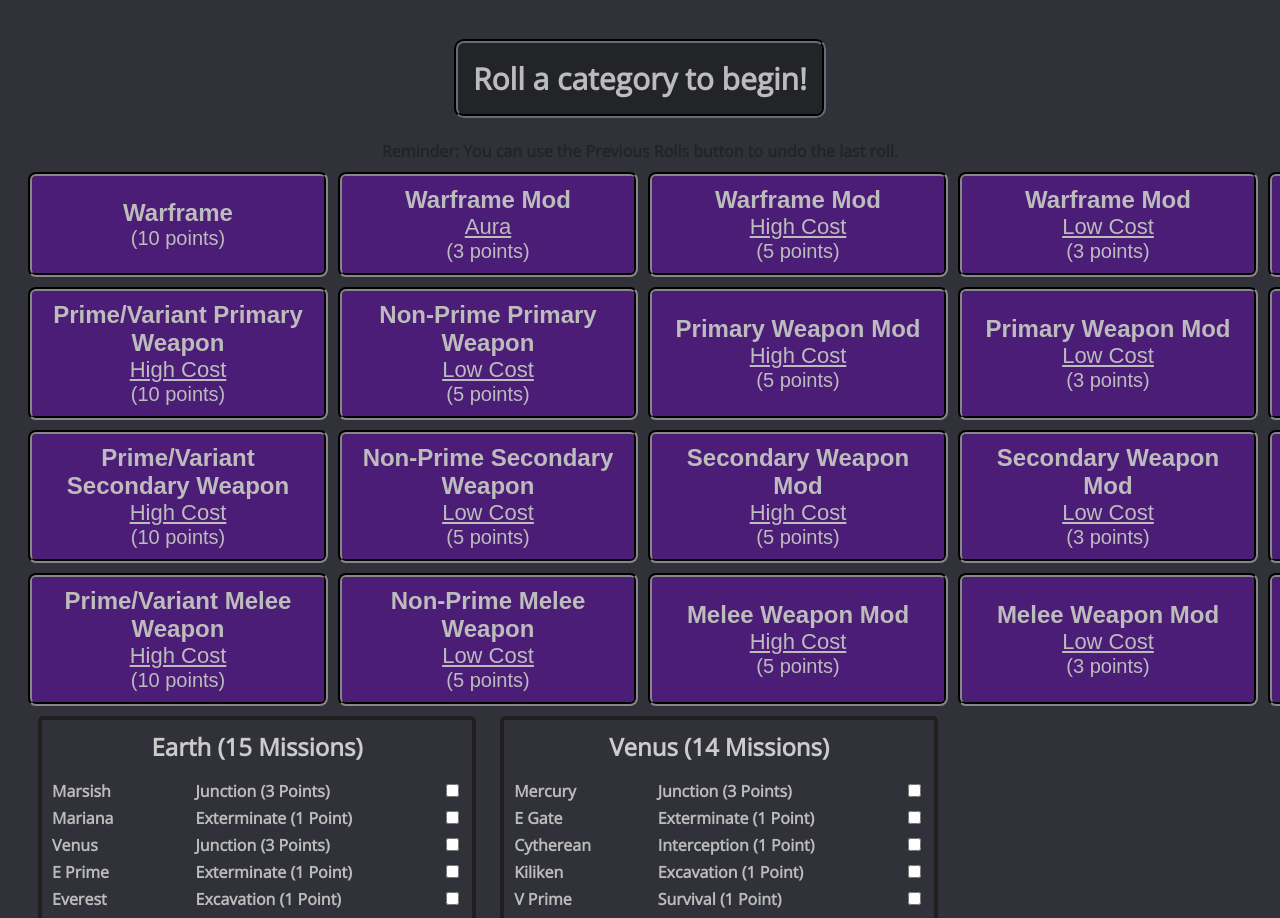
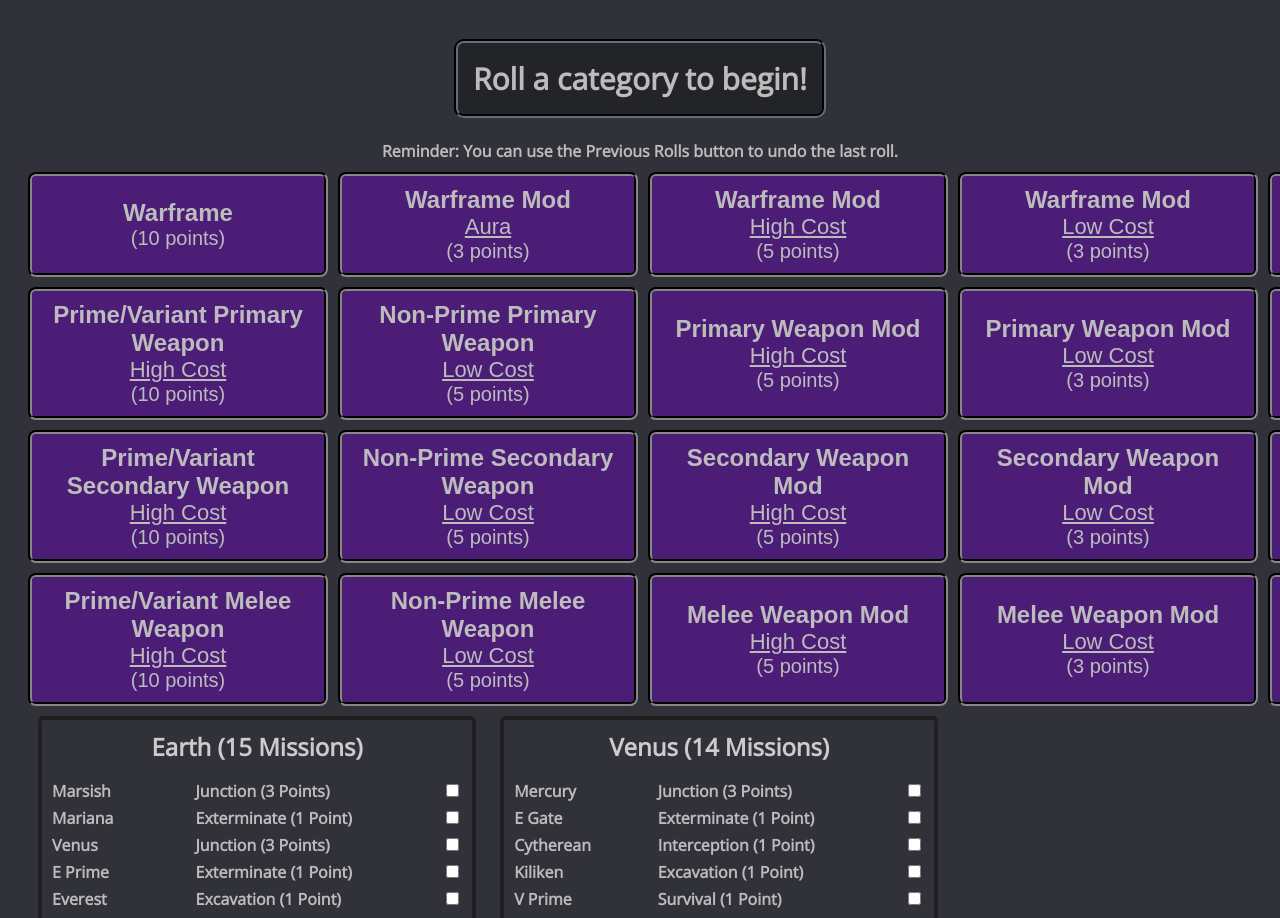
Before and after one commit to UselessAtBest/WarframeRandomizer, a plain HTML site: page index.html in a window 1280 px wide. Shown: the part 1656-2574 px from the top of the page. Drawn offline with nearby package versions, Linux system fonts and the light colour scheme.

Commit message:
Update index.html

```diff
--- a/index.html
+++ b/index.html
@@ -467,7 +467,7 @@
 
     </div>
 
-    <div style="text-align: center; color:#232428;">
+    <div style="text-align: center; color:#BCBCBC;">
         <br>
 Reminder: You can use the Previous Rolls button to undo the last roll.
     </div>
```
